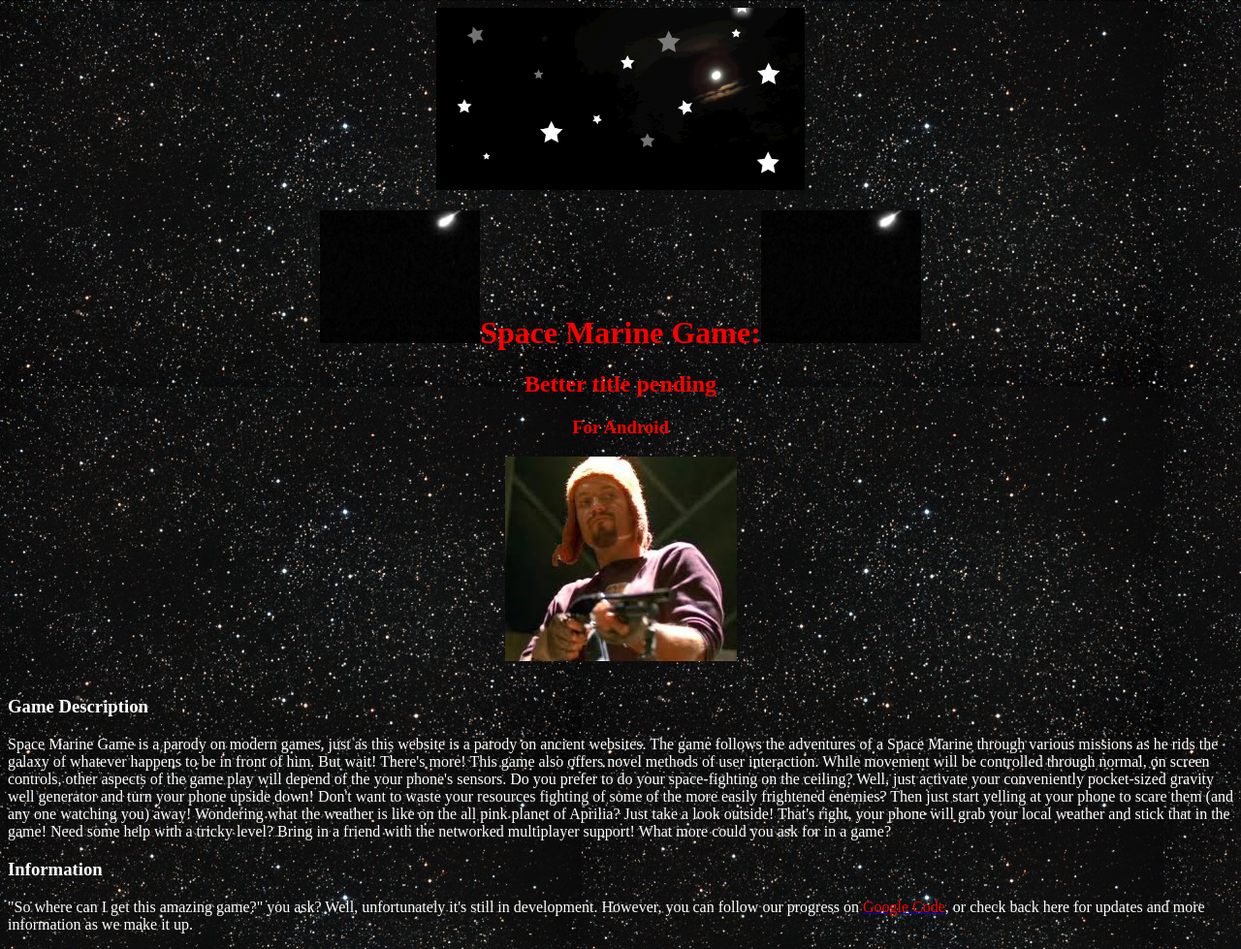
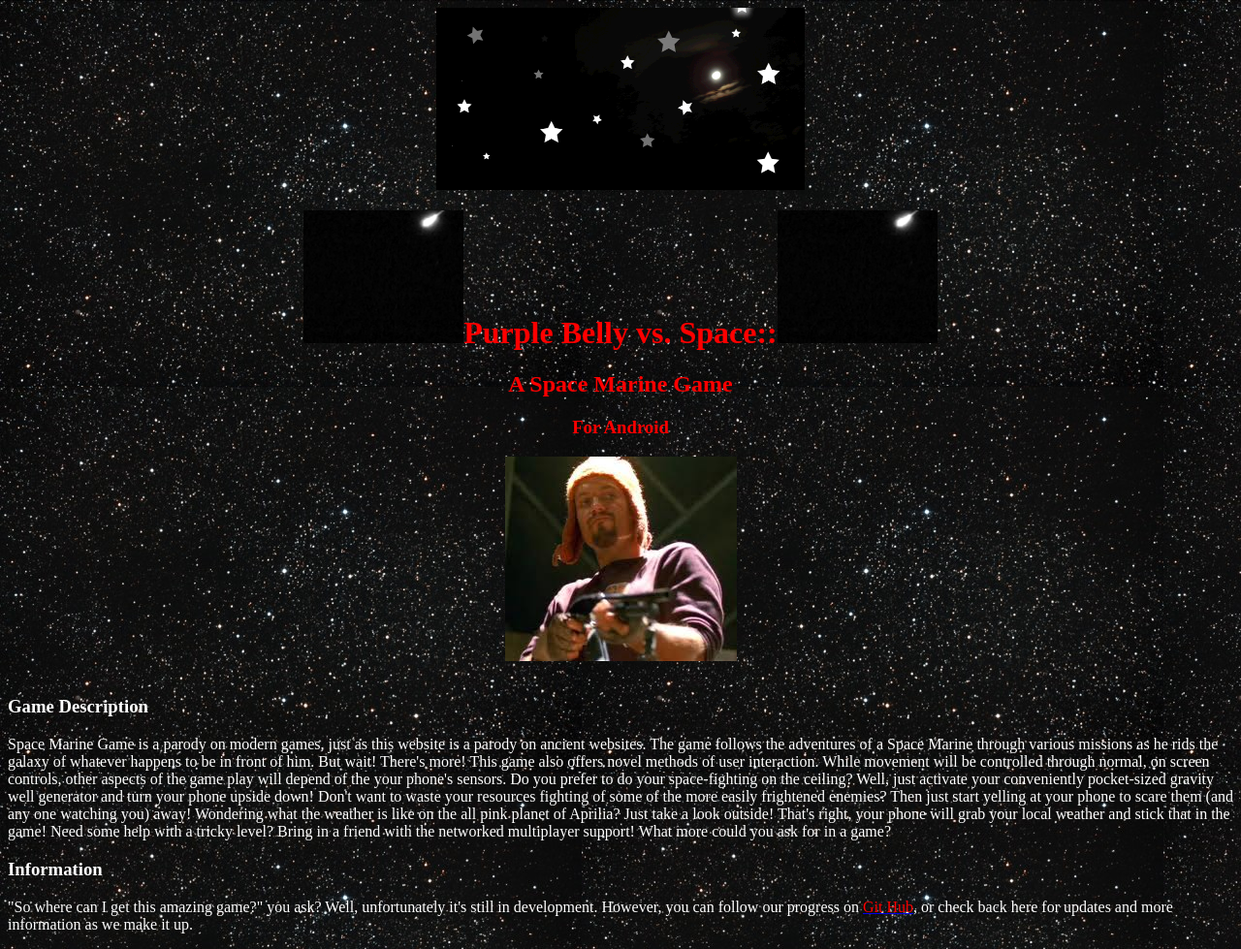
Before and after one commit to space-marine-devs/space-marine-devs.github.com, a plain HTML site: page index.html in a window 1280 px wide. Shown: the whole page at 97% size. Drawn offline with Linux system fonts and the light colour scheme.

Commit message:
Edited index.html via GitHub

```diff
--- a/index.html
+++ b/index.html
@@ -6,8 +6,8 @@
 <font color="red">
 <center>
 <img src="star-twinkle.gif" width="380"/><br />
-<h1><img src="shooting_star.gif" width="165"/>Space Marine Game:<img src="shooting_star.gif" width="165"/></h1>
-<h2>Better title pending</h2>
+<h1><img src="shooting_star.gif" width="165"/>Purple Belly vs. Space::<img src="shooting_star.gif" width="165"/></h1>
+<h2>A Space Marine Game</h2>
 <h3>For Android</h3>
 <img src="jayne.jpg" title="Jayne Cobb: The greatest space fighter in the whole gorram 'verse."/>
 </center>
@@ -16,17 +16,12 @@
 <font color="white">
 <h3>Game Description</h3>
 <p>
-Space Marine Game is a parody on modern games, just as this website is a parody on ancient websites. The game follows the adventures of a Space Marine through various missions as he rids the
-galaxy of whatever happens to be in front of him. But wait! There's more! This game also offers novel methods of user interaction. While movement will be controlled through normal, on screen
-controls, other aspects of the game play will depend of the your phone's sensors. Do you prefer to do your space-fighting on the ceiling? Well, just activate your conveniently pocket-sized
-gravity well generator and turn your phone upside down! Don't want to waste your resources fighting of some of the more easily frightened enemies? Then just start yelling at your phone to scare
-them (and any one watching you) away! Wondering what the weather is like on the all pink planet of Aprilia? Just take a look outside! That's right, your phone will grab your local weather
-and stick that in the game! Need some help with a tricky level? Bring in a friend with the networked multiplayer support! What more could you ask for in a game?
+Space Marine Game is a parody on modern games, just as this website is a parody on ancient websites. The game follows the adventures of a Space Marine through various missions as he rids the galaxy of whatever happens to be in front of him. But wait! There's more! This game also offers novel methods of user interaction. While movement will be controlled through normal, on screen controls, other aspects of the game play will depend of the your phone's sensors. Do you prefer to do your space-fighting on the ceiling? Well, just activate your conveniently pocket-sized gravity well generator and turn your phone upside down! Don't want to waste your resources fighting of some of the more easily frightened enemies? Then just start yelling at your phone to scare them (and any one watching you) away! Wondering what the weather is like on the all pink planet of Aprilia? Just take a look outside! That's right, your phone will grab your local weather and stick that in the game! Need some help with a tricky level? Bring in a friend with the networked multiplayer support! What more could you ask for in a game?
 </p>
 <p>
 <h3>Information</h3>
 "So where can I get this amazing game?" you ask? Well, unfortunately it's still in development. However, you can follow our progress on
-<a href="http://code.google.com/p/space-marine-game/"><font color="red">Google Code</font></a>, or check back here for updates and more information as we make it up.
+<a href="https://github.com/space-marine-devs"><font color="red">Git Hub</font></a>, or check back here for updates and more information as we make it up.
 </p>
 </font>
 </body>
```
